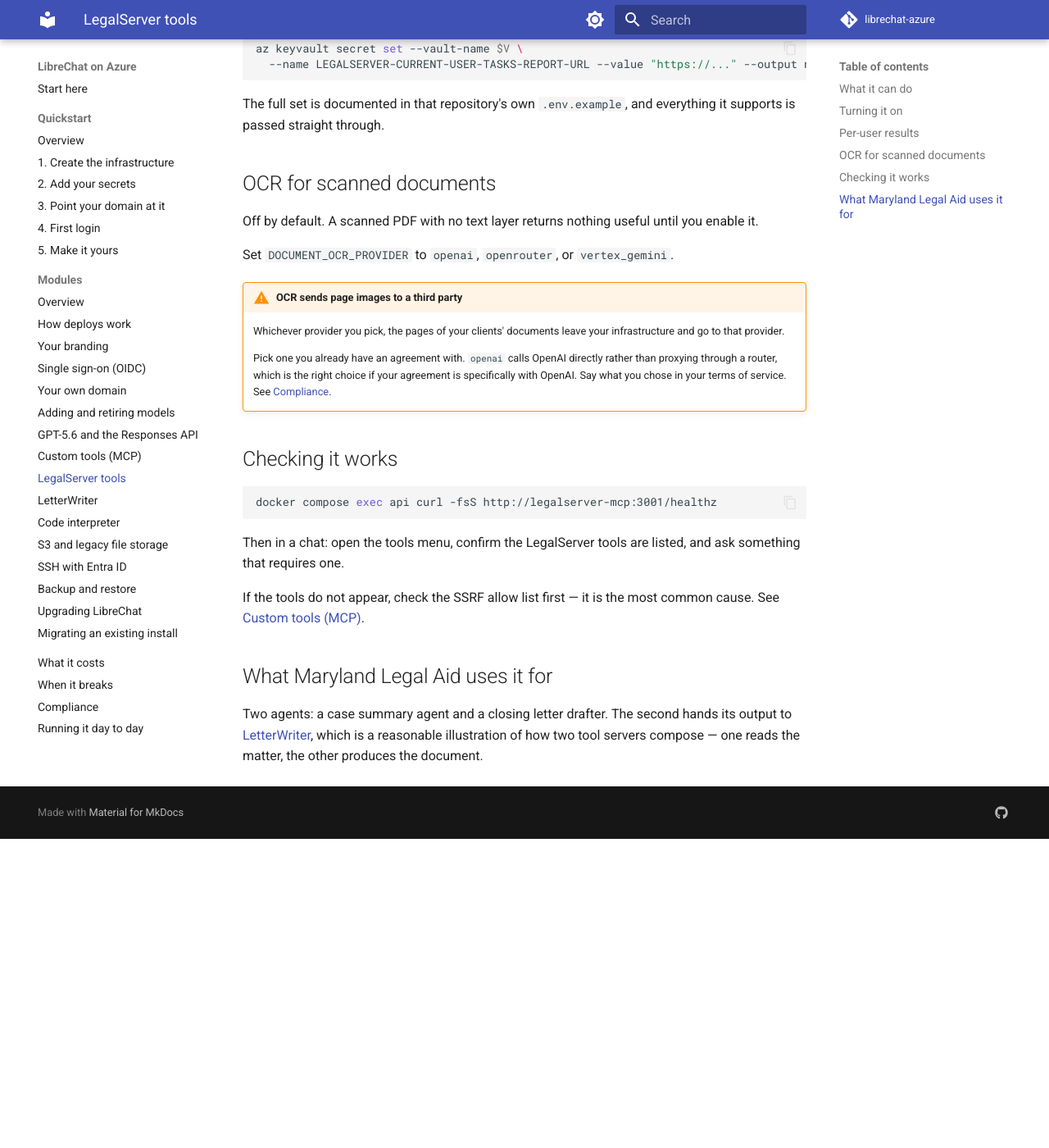
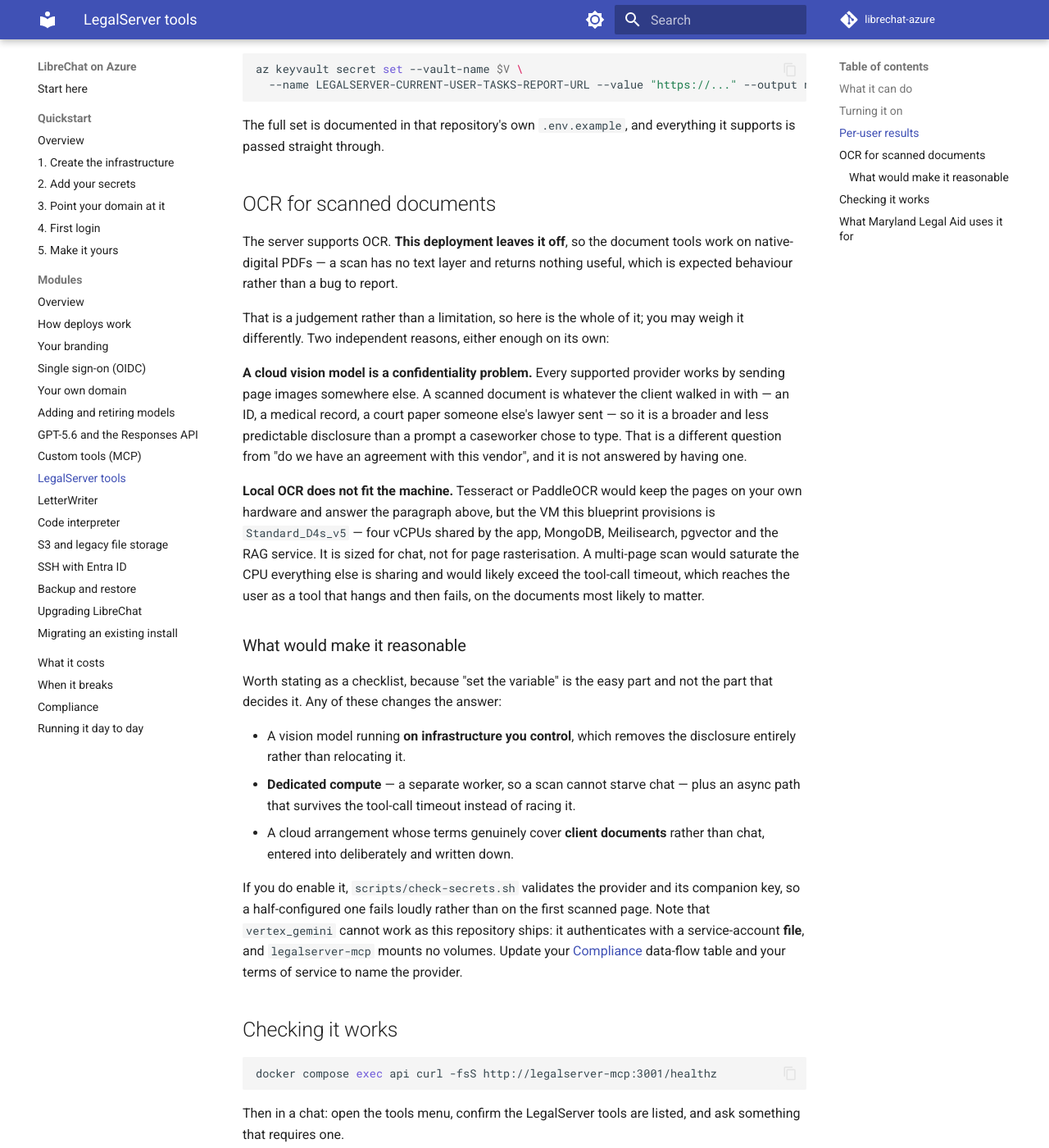
Before and after one commit to MarylandLegalAid/librechat-azure, an MkDocs documentation site: the page built from docs/modules/mcp-legalserver.md, in a window 1280 px wide and 1400 px high, scrolled down 1306 px. Shown: the whole window at 82% size. Built offline with MkDocs 1.6.1 and Material for MkDocs 9.7.7, drawn with Linux system fonts in a browser that asks for light colours; comment, search, counter and statistics services are not loaded; before the commit the page ends 2329 px from its top, so only the background shows below that; some of the changed text lies outside the part shown.

Commit message:
Leave OCR off in the LegalServer tools, and record why
DOCUMENT_OCR_PROVIDER was in a bad half-state: mcp-legalserver.md told you to
set it, .env.example did not list it, and check-secrets.sh knew nothing about
it. So the one setting on this server that sends client documents to a third
party was the one setting with no validation behind it.

It is now documented, validated, and deliberately off.

Off is a judgement, not a limitation, so the whole of it is written down rather
than asserted. Two reasons, either sufficient alone: every supported provider
works by sending page images somewhere else, and a scanned document is whatever
the client walked in with rather than what a caseworker chose to type — a
broader disclosure than prompts, and not one that an agreement with the vendor
by itself answers. Local OCR would keep the pages on our own hardware, but
Standard_D4s_v5 gives four vCPUs to the app, MongoDB, Meilisearch, pgvector and
the RAG service together; a multi-page scan would starve chat and likely exceed
the tool-call timeout, failing on exactly the documents that matter.

The docs say what would make it reasonable instead of just saying no, because
adopters of this blueprint may weigh it differently: an on-prem vision model,
dedicated compute plus an async path, or terms that genuinely cover client
documents. The compliance data-flow row is deliberately left conditional — an
adopter who enables OCR and inherits a table claiming nothing leaves would be
worse off than one who reads a row that says "if you turn it on".

check-secrets.sh gains per-provider validation, which matters only if someone
does turn it on: DOCUMENT_OCR_PROVIDER's VALUE selects which companion is
required, so it joins the short list of secrets fetched in full rather than
checked for presence. It also records that vertex_gemini cannot work as this
repository ships — it authenticates with a service-account FILE, legalserver-mcp
mounts no volumes, and render-env.sh refuses the multi-line secret that would be
needed anyway. That would otherwise be found at the first scanned page.

Co-Authored-By: Claude Opus 5 <noreply@anthropic.com>

```diff
--- a/docs/modules/mcp-legalserver.md
+++ b/docs/modules/mcp-legalserver.md
@@ -13,8 +13,9 @@ run LibreChat.
 ## What it can do
 
 - Look up matters and their details
-- Read documents attached to a matter, including OCR of scanned PDFs if you configure
-  a provider for it
+- Read documents attached to a matter — **native-digital PDFs only**. A scanned
+  document has no text layer to read, and OCR is deliberately not enabled here. See
+  [OCR for scanned documents](#ocr-for-scanned-documents).
 - Search contacts, users and organizations
 - "My tasks", "my calendar", "my matters" for the signed-in user, when you supply the
   saved-report URLs that back them
@@ -64,19 +65,46 @@ supports is passed straight through.
 
 ## OCR for scanned documents
 
-Off by default. A scanned PDF with no text layer returns nothing useful until you
-enable it.
+The server supports OCR. **This deployment leaves it off**, so the document tools work
+on native-digital PDFs — a scan has no text layer and returns nothing useful, which is
+expected behaviour rather than a bug to report.
 
-Set `DOCUMENT_OCR_PROVIDER` to `openai`, `openrouter`, or `vertex_gemini`.
+That is a judgement rather than a limitation, so here is the whole of it; you may weigh
+it differently. Two independent reasons, either enough on its own:
 
-!!! warning "OCR sends page images to a third party"
-    Whichever provider you pick, the pages of your clients' documents leave your
-    infrastructure and go to that provider.
+**A cloud vision model is a confidentiality problem.** Every supported provider works
+by sending page images somewhere else. A scanned document is whatever the client
+walked in with — an ID, a medical record, a court paper someone else's lawyer sent —
+so it is a broader and less predictable disclosure than a prompt a caseworker chose
+to type. That is a different question from "do we have an agreement with this vendor",
+and it is not answered by having one.
 
-    Pick one you already have an agreement with. `openai` calls OpenAI directly
-    rather than proxying through a router, which is the right choice if your
-    agreement is specifically with OpenAI. Say what you chose in your terms of
-    service. See [Compliance](../compliance.md).
+**Local OCR does not fit the machine.** Tesseract or PaddleOCR would keep the pages on
+your own hardware and answer the paragraph above, but the VM this blueprint provisions
+is `Standard_D4s_v5` — four vCPUs shared by the app, MongoDB, Meilisearch, pgvector and
+the RAG service. It is sized for chat, not for page rasterisation. A multi-page scan
+would saturate the CPU everything else is sharing and would likely exceed the tool-call
+timeout, which reaches the user as a tool that hangs and then fails, on the documents
+most likely to matter.
+
+### What would make it reasonable
+
+Worth stating as a checklist, because "set the variable" is the easy part and not the
+part that decides it. Any of these changes the answer:
+
+- A vision model running **on infrastructure you control**, which removes the
+  disclosure entirely rather than relocating it.
+- **Dedicated compute** — a separate worker, so a scan cannot starve chat — plus an
+  async path that survives the tool-call timeout instead of racing it.
+- A cloud arrangement whose terms genuinely cover **client documents** rather than
+  chat, entered into deliberately and written down.
+
+If you do enable it, `scripts/check-secrets.sh` validates the provider and its
+companion key, so a half-configured one fails loudly rather than on the first scanned
+page. Note that `vertex_gemini` cannot work as this repository ships: it authenticates
+with a service-account **file**, and `legalserver-mcp` mounts no volumes. Update your
+[Compliance](../compliance.md) data-flow table and your terms of service to name the
+provider.
 
 ## Checking it works
 
```
Also changed, not shown: docs/compliance.md (+17 -5 lines), 2 other files.
